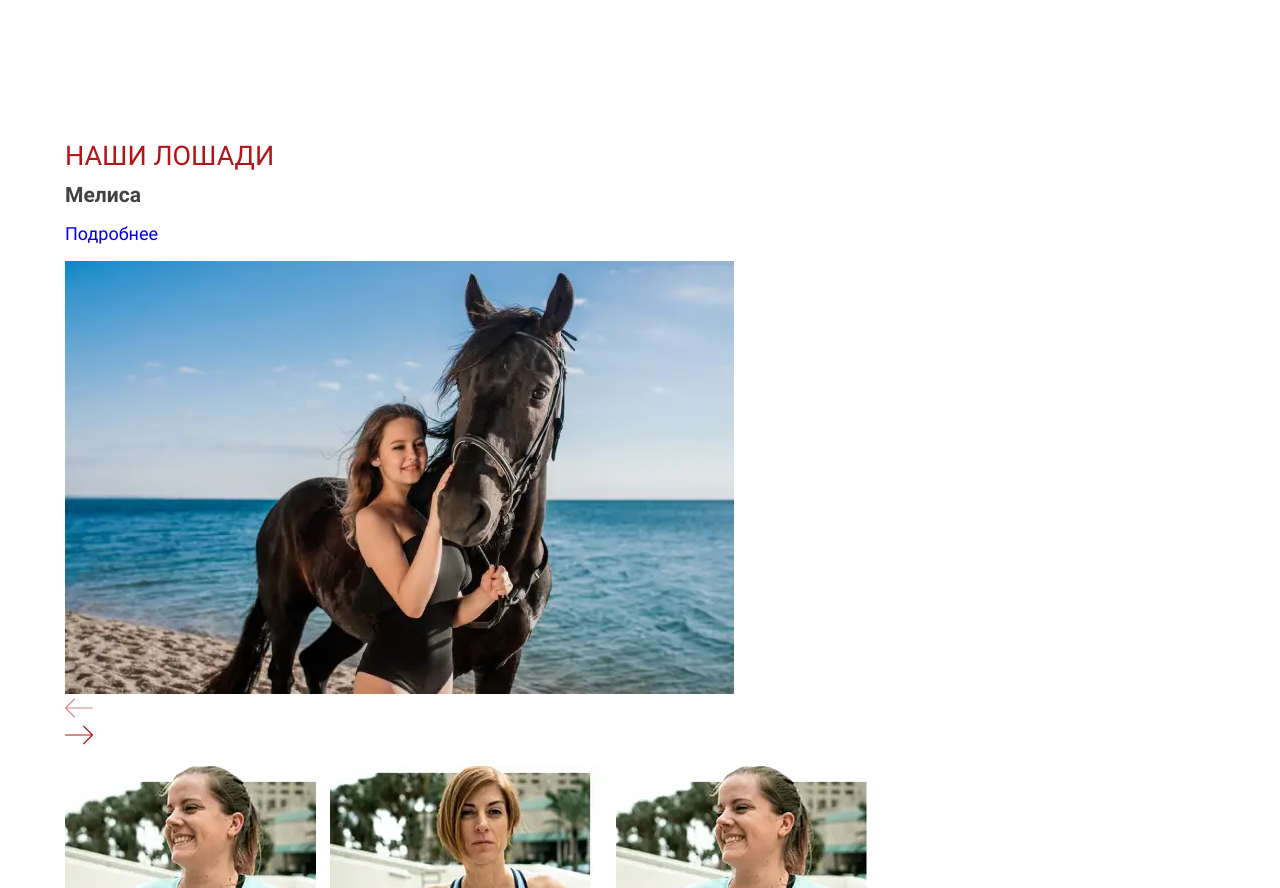
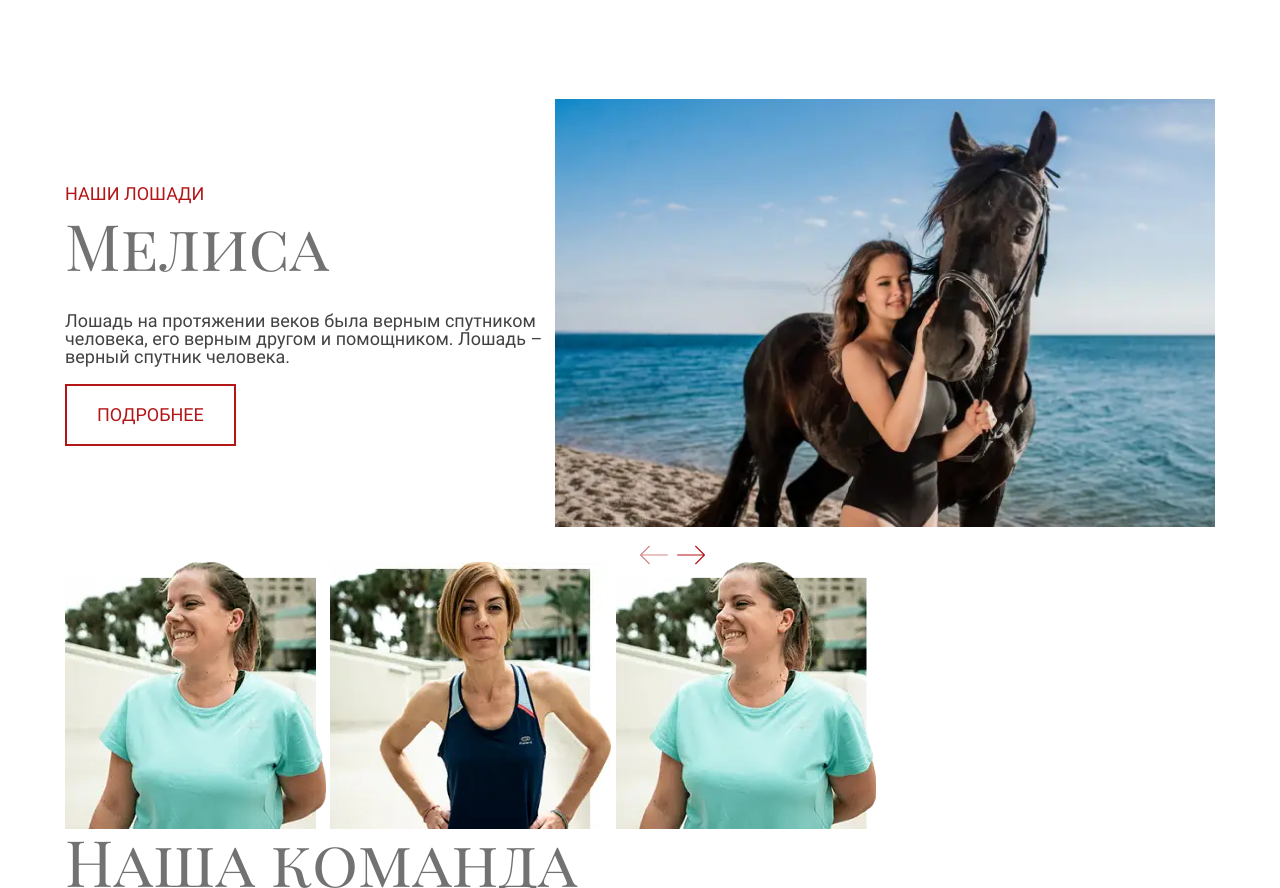
Before and after one commit to admegor/horse_house, a website: page horse_house/index.html in a window 1280 px wide. Shown: the part 2612-3500 px from the top of the page. Drawn offline with nearby package versions, Linux system fonts and the light colour scheme; files whose address does not match are found by name.

Commit message:
step #10

```diff
--- a/horse_house/index.html
+++ b/horse_house/index.html
@@ -93,7 +93,7 @@
                 <div class="about-us__wrapper">
                     <div class="about-us__video-box js-videoWrapper">
                         <iframe class="about-us__videoIframe js-videoIframe" width="560" height="315" data-src="https://www.youtube.com/embed/SdCwphyYCJc?autoplay=1&modestbranding=1&rel=0&hl=ru&showinfo=0&color=white" src="" frameborder="0" allowTransparency="true" allow="accelerometer; autoplay; encrypted-media; gyroscope; picture-in-picture" allowfullscreen></iframe>
-                        <button class="about-us__videoPoster js-videoPoster"></button>
+                        <button class="about-us__videoPoster js-videoPoster">123</button>
                     </div>
                     <div class="about-us__text-box">
                         <div class="about-us__text-box-wrapper">
@@ -246,9 +246,11 @@
                 <div class="horse__inner">
                     <div class="horse__info">
                         <h2 class="title-block title-block--subtitle">Наши лошади</h2>
-                        <h3 class="horses__title">Мелиса</h3>
-                        <p class="paragraph">
-                        <a class="horse__button button" href="#">Подробнее</a>
+                        <h3 class="title-block--alt horse__name">Мелиса</h3>
+                        <p class="paragraph">Лошадь на протяжении веков была верным
+                            спутником человека, его верным другом и помощником.
+                            Лошадь – верный спутник человека.</p>
+                        <a class="horse__button button button-main" href="#">Подробнее</a>
                     </div>
                     <div class="horse__image-wrapper">
                         <picture><source srcset="img/horse-Melisa.webp" type="image/webp"><img class="horse__image" src="img/horse-Melisa.jpg" alt="Мелиса"></picture>
@@ -273,7 +275,6 @@
                         </div>
                     </div>
                 </div>
-                </p>
             </div>
         </section>
 
@@ -286,7 +287,7 @@
                         <picture><source srcset="img/team-3.webp" type="image/webp"><img class="team__photo" src="img/team-3.png" alt=""></picture>
                     </div>
                     <div class="team__info">
-                        <h2 class="title-block">Наша команда</h2>
+                        <h2 class="title-block--alt">Наша команда</h2>
                         <div class="team__button button">Подробнее</div>
                     </div>
                 </div>
@@ -296,7 +297,7 @@
         <section class="feedback">
             <div class="container">
                 <div class="feedback__inner">
-                    <h2 class="title-block">Ваши отзывы</h2>
+                    <h2 class="title-block--alt">Ваши отзывы</h2>
                     <blockquote class="feedback__text">«Всем всем рекомендую пообщаться с красивыми и умными животными! Очень воспитанные и ухоженные лошадки!
                         Приятные чувства останутся со всеми - кто ездит и общается с животными.также - доброжелательные девушки,
                         всё помогут и подскажут!»
@@ -327,7 +328,7 @@
 
         <section class="gallery">
             <div class="container">
-                <h2 class="title-block">Галерея</h2>
+                <h2 class="title-block--alt">Галерея</h2>
                 <div class="galley__slider">
                     <picture><source srcset="img/gallery-image-1.webp" type="image/webp"><img class="gallery__item" src="img/gallery-image-1.jpg" alt=""></picture>
                     <picture><source srcset="img/gallery-image-2.webp" type="image/webp"><img class="gallery__item" src="img/gallery-image-2.jpg" alt=""></picture>
@@ -341,7 +342,7 @@
             <div class="container">
                 <div class="events__inner">
                     <p class="title-block--subtitle">ближайшие</p>
-                    <h2 class="title-block">Мероприятия</h2>
+                    <h2 class="title-block--alt">Мероприятия</h2>
                     <div class="events__content">
                         <div class="events__item events__item--last">
                             <picture><source srcset="img/events/event-1.webp" type="image/webp"><img class="events__item-image" src="img/events/event-1.jpg" alt=""></picture>
@@ -384,7 +385,7 @@
         <section class="blog">
             <div class="container">
                 <div class="blog__inner">
-                    <h2 class="title-block">Записи из блога</h2>
+                    <h2 class="title-block--alt">Записи из блога</h2>
                     <div class="blog__content-wrap">
                         <ul class="blog__list">
                             <li class="blog__item">
@@ -430,7 +431,7 @@
             <div class="container">
                 <div class="questions__inner">
                     <h2 class="visually-hidden">Обратная связь</h2>
-                    <p class="questions__text">у вас есть вопросы?</p>
+                    <p class="title-block--alt">у вас есть вопросы?</p>
                     <div class="questions__button button">заказать звонок</div>
                 </div>
             </div>
--- /dev/null
+++ b/src/scss/blocks/horse.scss
@@ -0,0 +1,33 @@
+.horse {
+    &__inner {
+        display: flex;
+        justify-content: space-between;
+        position: relative;
+        padding-bottom: 30px;
+    }
+
+    &__control {
+        position: absolute;
+        left: 50%;
+        bottom: -10px;
+        display: flex;
+        align-items: center;
+        width: 65px;
+        justify-content: space-between;
+    }
+
+    &__image-wrapper {
+        width: 669px;
+        height: 433px;
+        position: relative;
+    }
+
+    &__info {
+        max-width: 490px;
+        align-self: center;
+    }
+
+    &__name {
+        margin-bottom: 35px;
+    }
+}
--- a/src/scss/scaffolding.scss
+++ b/src/scss/scaffolding.scss
@@ -78,6 +78,9 @@ img {
     line-height: 100%;
     color: $white;
     font-weight: 400;
+    margin: 0;
+    margin-top: 8px;
+    margin-bottom: 28px;
 }
 
 @media (max-width: 800px) {
@@ -94,7 +97,18 @@ img {
     color: $red;
     text-transform: uppercase;
     font-family: "Roboto", Arial, Helvetica, sans-serif;
+    font-size: 18px;
     font-weight: 400;
+    margin-bottom: 10px;
+}
+
+.title-block--alt {
+    font-family: "Playfair Display SC", Times, serif;
+    font-size: 64px;
+    line-height: 100%;
+    color: $grey;
+    font-weight: normal;
+    margin: 0;
 }
 
 
--- a/src/scss/style.scss
+++ b/src/scss/style.scss
@@ -9,3 +9,4 @@
 @import "blocks/hero.scss";
 @import "blocks/about-us.scss";
 @import "blocks/services.scss";
+@import "blocks/horse.scss";
--- a/src/scss/variables.scss
+++ b/src/scss/variables.scss
@@ -1,3 +1,4 @@
 $dark: #424242;
+$grey: #727272;
 $red: #B41517;
 $white: #FFFFFF;
```
Also changed, not shown: src/index.html (+12 -11 lines), src/scss/blocks/about-us.scss (+0 -15 lines), horse_house/css/style.css, horse_house/css/style.min.css.
